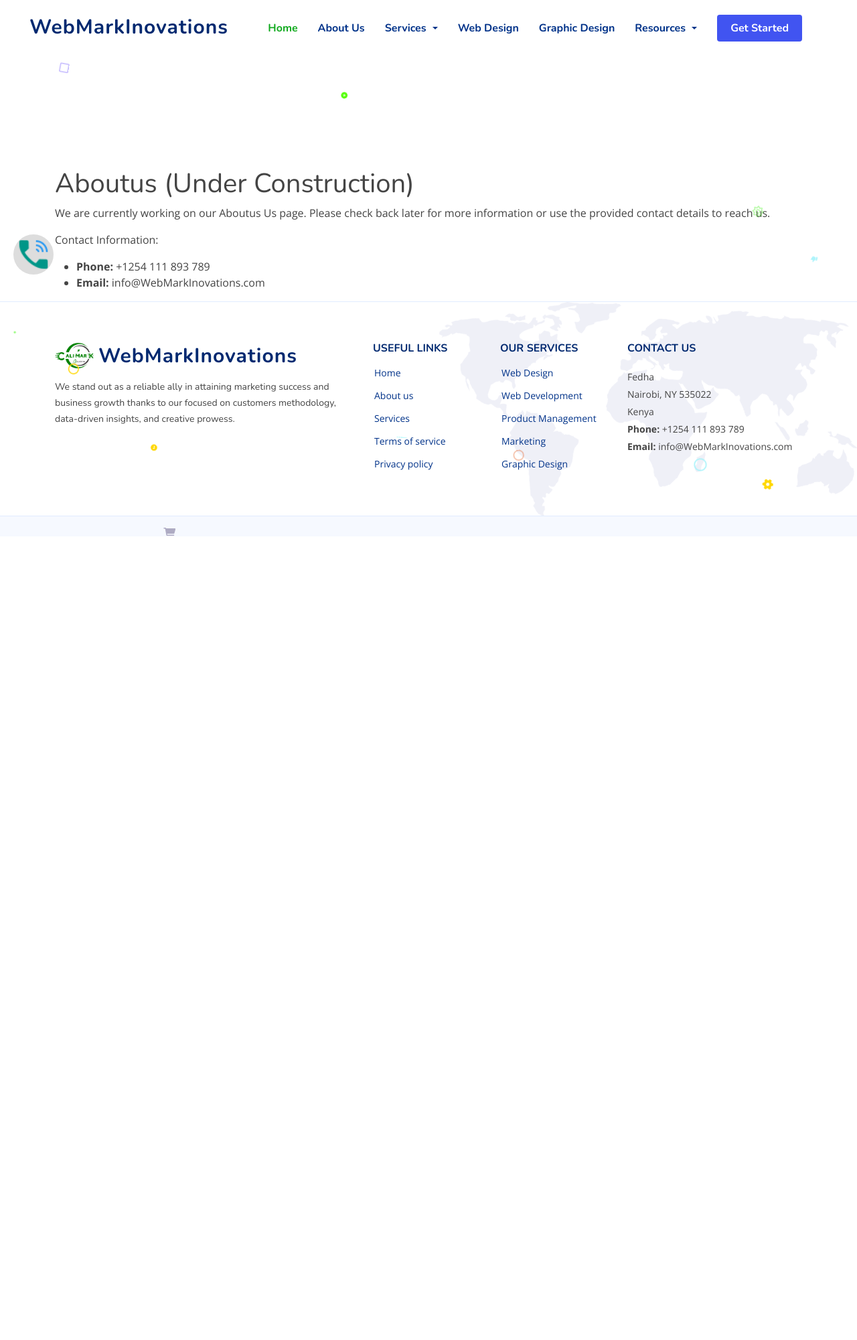
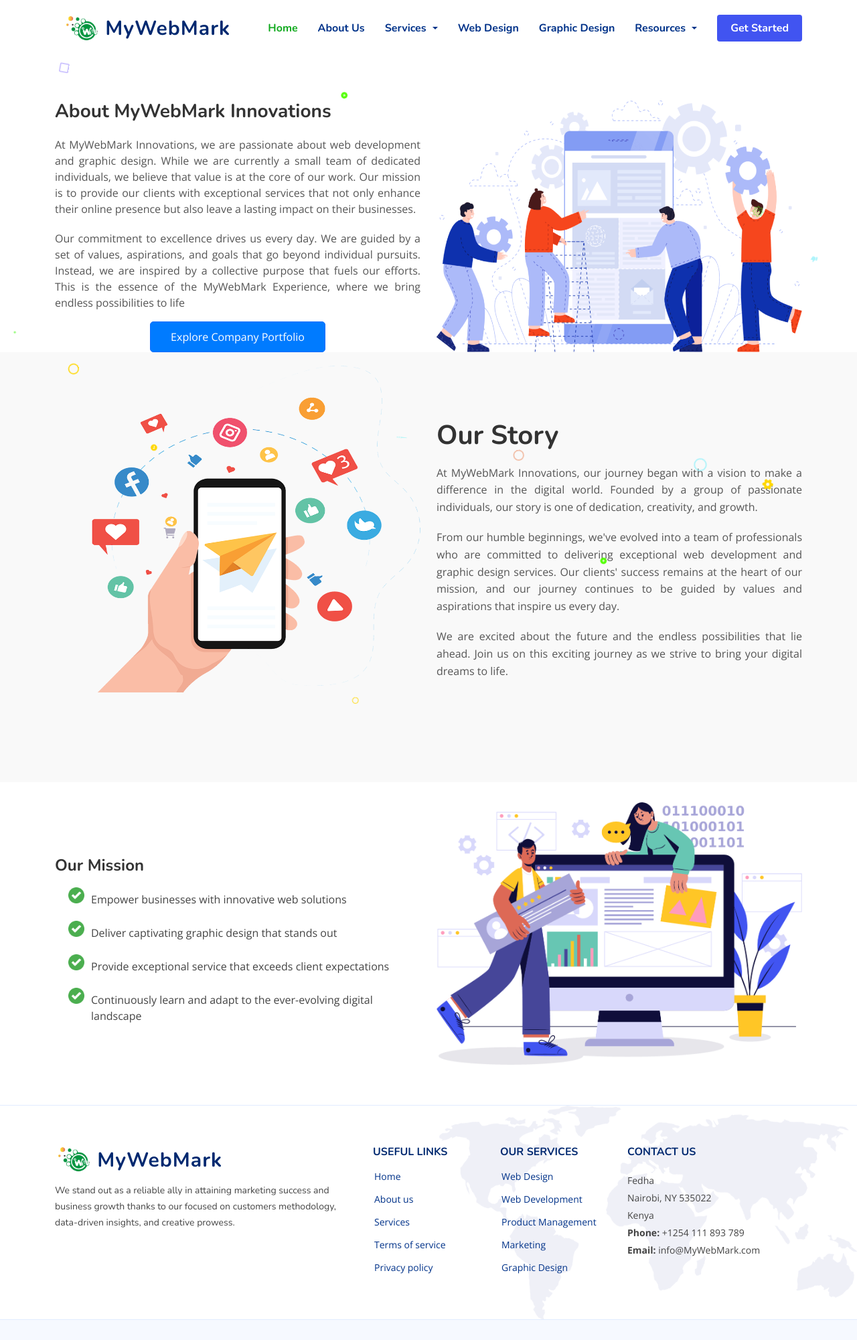
Before and after one commit to markcyfred/markcyfred1.github.io, a PHP site: page /aboutus.html in a window 1280 px wide. Shown: the whole page at 67% size. Before the commit the page ends 800 px from the top, so only its background shows below. Run offline with PHP 8.4, Linux system fonts and the light colour scheme; some libraries are stand-ins or nearby versions.

Commit message:
about us

```diff
--- a/aboutus.html
+++ b/aboutus.html
@@ -4,9 +4,10 @@
 <head>
   <meta charset="utf-8">
   <meta content="width=device-width, initial-scale=1.0" name="viewport">
-  <title>WebMark Inovations</title>
+  <title>MyWebMark</title>
+
   <!-- logo -->
-  <link href="assets/img/logo11.jpg" rel="icon">
+  <link href="assets/img/logo.jpg" rel="icon">
   <!-- Online CSS -->
   <link
     href="https://fonts.googleapis.com/css?family=Open+Sans:300,300i,400,400i,600,600i,700,700i|Nunito:300,300i,400,400i,600,600i,700,700i|Poppins:300,300i,400,400i,500,500i,600,600i,700,700i"
@@ -22,34 +23,10 @@
   <link href="assets/css/belo.css" rel="stylesheet">
   <link href="assets/css/services1.css" rel="stylesheet">
   <link href="assets/css/belo.css" rel="stylesheet">
+  <link href="assets/css/Aboutus1.css" rel="stylesheet">
 
 </head>
-<a href="Contact Us.html" class="contact-button"></a>
 
-</button>
-<style>
-   .contact-button {
-      position: fixed;
-      bottom: 20px;
-      left: 20px;
-      top: 350px;
-      z-index: 999;
-      width: 60px;
-      height: 60px;
-      cursor: pointer;
-      background-image: url('assets/img/call.png');
-      background-size: 100%; /* Adjust the size of the background image */
-      background-repeat: no-repeat;
-      transition: background-image 0.3s ease, background-color 0.3s ease;
-      background-color: #ddd;
-      border-radius: 50%;
-    }
-    .contact-button:hover {
-      background-color: #007700;
-
-    }
-
-</style>
 <body>
 
   <!-- ======= Header ======= -->
@@ -57,10 +34,12 @@
     <div id="shapes-container"></div>
     <div class="container-fluid container-xl d-flex align-items-center justify-content-between">
       <div class="container-fluid container-xl d-flex align-items-center justify-content-between">
-        <div style="width: 180px; margin-left: -50px; " id="headerLogoBeforeScroll" class="logo">
-          <span>WebMarkInovations</span>
-        </div>
+        <a href="index.html" class="logo d-flex align-items-center">
+          <img src="assets/img/logo.jpg" alt="">
+          <span style="display: block;">MyWebMark</span>
+        </a>
       </div>
+
       <nav id="navbar" class="navbar">
         <ul>
           <li><a class="nav-link scrollto active" href="index.html">Home</a></li>
@@ -92,7 +71,6 @@
                 <a href="#"><strong style="color: #007700;">Company</strong></a>
                 <a href="#">Careers</a>
                 <a href="#">Design Press Kit</a>
-
               </li>
             </ul>
           </li>
@@ -102,19 +80,80 @@
       </nav>
     </div>
   </header>
+  <main>
+    <section id="about-us">
+      <div class="container">
+        <div class="row">
+          <div class="col-lg-6">
+            <h2 class="about-heading">About MyWebMark Innovations</h2>
+            <p>At MyWebMark Innovations, we are passionate about web development and graphic design. While we are
+              currently a small team of dedicated individuals, we believe that value is at the core of our work. Our
+              mission is to provide our clients with exceptional services that not only enhance their online presence
+              but also leave a lasting impact on their businesses.</p>
+            <p>Our commitment to excellence drives us every day. We are guided by a set of values, aspirations, and
+              goals that go beyond individual pursuits. Instead, we are inspired by a collective purpose that fuels our
+              efforts. This is the essence of the MyWebMark Experience, where we bring endless possibilities to life</p>
+            <div class="text-center"> <!-- Center-align the button -->
+              <a href="aboutus.html" class="btn btn-primary">Explore Company Portfolio</a>
+            </div>
+          </div>
+          <div class="col-lg-6">
+            <img src="assets/img/features.png" alt="MyWebMark Image" class="img-fluid">
+          </div>
+        </div>
+      </div>
+    </section>
 
-  <div style="margin-top: 250px;" class="container">
-          <h1>Aboutus (Under Construction)</h1>
-          <p>We are currently working on our Aboutus Us page. Please check back later for more information or use the
-            provided contact details to reach us.</p>
-          <p>Contact Information:</p>
-          <ul>
-            <li><strong>Phone:</strong> +1254 111 893 789</li>
-            <li><strong>Email:</strong> info@WebMarkInovations.com</li>
-            <!-- Add more contact information if needed -->
-          </ul>
+    <section id="our-story">
+      <div class="container">
+        <div class="row">
+          <div class="col-lg-6">
+            <img src="assets/img/3rd.png" alt="Our Story Image" class="img-fluid">
+          </div>
+          <div class="col-lg-6">
+            <h2 class="about-heading">Our Story</h2>
+            <p>At MyWebMark Innovations, our journey began with a vision to make a difference in the digital world.
+              Founded by a group of passionate individuals, our story is one of dedication, creativity, and growth.</p>
+            <p>From our humble beginnings, we've evolved into a team of professionals who are committed to delivering
+              exceptional web development and graphic design services. Our clients' success remains at the heart of our
+              mission, and our journey continues to be guided by values and aspirations that inspire us every day.</p>
+            <p>We are excited about the future and the endless possibilities that lie ahead. Join us on this exciting
+              journey as we strive to bring your digital dreams to life.</p>
+          </div>
         </div>
+      </div>
+    </section>
+    <section id="our-mission">
+      <div class="container">
+        <div class="row">
+          <div class="col-lg-6 order-lg-2">
+            <img src="assets/img/features-2.png" alt="About Us Image">
+          </div>
+          <div class="col-lg-6 order-lg-1">
+            <h2 class="about-heading">Our Mission</h2>
+            <ul>
+              <li>
+                <img src="assets/img/accept.png" alt="Icon 1">
+                Empower businesses with innovative web solutions
+              </li>
+              <li>
+                <img src="assets/img/accept.png" alt="Icon 2">
+                Deliver captivating graphic design that stands out
+              </li>
+              <li>
+                <img src="assets/img/accept.png" alt="Icon 3">
+                Provide exceptional service that exceeds client expectations
+              </li>
+              <li>
+                <img src="assets/img/accept.png" alt="Icon 4">
+                Continuously learn and adapt to the ever-evolving digital landscape
+              </li>
+            </ul>
 
+          </div>
+        </div>
+      </div>
+    </section>
   </main>
   <!-- ======= Footer ======= -->
   <footer id="footer" class="footer">
@@ -123,15 +162,15 @@
         <div class="row gy-4">
           <div class="col-lg-5 col-md-12 footer-info">
             <a href="index.html" class="logo d-flex align-items-center">
-              <img src="assets/img/logo1.png" alt="">
-              <span>WebMarkInovations</span>
+              <img src="assets/img/logo.jpg" alt="">
+              <span style="display: block;">MyWebMark</span>
             </a>
             <p>We stand out as a reliable ally in attaining marketing success and business growth thanks to our focused
               on customers methodology, data-driven insights, and creative prowess.</p>
             <div class="social-links mt-3">
               <a href="https://www.facebook.com/mark.kinai.1/" class="facebook"><i class="bi bi-facebook"></i></a>
               <a href="https://www.linkedin.com/in/mark-kinai-2948b3275/" class="linkedin"><i
-                  class="bi bi-linkedin"></i></a>
+                 class="bi bi-linkedin"></i></a>
             </div>
           </div>
           <div class="col-lg-2 col-6 footer-links">
@@ -161,7 +200,7 @@
               Nairobi, NY 535022<br>
               Kenya <br>
               <strong>Phone:</strong> +1254 111 893 789<br>
-              <strong>Email:</strong> info@WebMarkInovations.com<br>
+              <strong>Email:</strong> info@MyWebMark.com<br>
             </p>
           </div>
         </div>
@@ -172,7 +211,6 @@
   <div class="back-to-top" id="backToTop">
     <i class="fa fa-arrow-up"></i>
   </div>
-
   <!-- Vendor JS Files -->
   <script src="assets/vendor/aos/aos.js"></script>
   <script src="assets/vendor/glightbox/js/glightbox.min.js"></script>
@@ -181,10 +219,8 @@
   <script src="assets/vendor/php-email-form/validate.js"></script>
   <script src="assets/js/main.js"></script>
   <script src="assets/js/belowheader.js"></script>
-
   <!-- Online JS -->
   <script src="https://code.jquery.com/jquery-3.6.0.min.js"></script>
-
   <script>
     function loadShapesContent() {
       fetch('shapes.html')
@@ -197,11 +233,8 @@
           console.error('Error loading shapes content:', error);
         });
     }
-
     loadShapesContent();
   </script>
-
-
   <script>
     $(document).ready(function () {
       $(window).scroll(function () {
@@ -221,5 +254,4 @@
   </script>
 
 </body>
-
 </html>
--- /dev/null
+++ b/assets/css/Aboutus.css
@@ -0,0 +1,156 @@
+/* Style the About Us section */
+#about-us {
+          background-color: white;
+          padding: 150px 0;
+}
+
+.about-heading {
+          font-size: 28px;
+          font-weight: bold;
+          color: #333;
+}
+
+#about-us p {
+          font-size: 16px;
+          color: #555;
+          margin-top: 20px;
+          text-align: justify;
+}
+
+/* Style the image on the right */
+#about-us img {
+          width: 100%;
+          height: 100%;
+          display: block;
+          margin-left: auto;
+}
+
+h2 {
+          font-size: 40px;
+          font-weight: bold;
+          color: #333;
+          margin-top: 0px;
+}
+
+/*our-story*/
+#our-story {
+          background-color: #f9f9f9;
+          padding: 50px 0;
+          margin-top: -150px;
+}
+
+#our-story h2 {
+          font-size: 40px;
+          font-weight: bold;
+          color: #333;
+          margin-top: 50px;
+}
+
+#our-story p {
+          font-size: 16px;
+          line-height: 1.6;
+          color: #555;
+          margin-top: 20px;
+          text-align: justify;
+}
+
+#our-story img {
+          width: 90%;
+          height: 90%;
+          display: block;
+          margin-left: auto;
+          margin-top: -30px;
+}
+
+/*our-mission*/
+/* CSS for the mission icons */
+#our-mission ul {
+          list-style-type: none;
+          padding-left: 0;
+}
+
+#our-mission ul li {
+          margin-bottom: 10px;
+          display: flex;
+          align-items: baseline;
+}
+
+/* CSS for the mission icons */
+#our-mission ul li img {
+          width: 24px;
+          height: 24px;
+          margin-right: 10px;
+          vertical-align: middle;
+          margin-top: 10px;
+}
+
+/* CSS for the right column with the image */
+#our-mission .col-lg-6.order-lg-2 {
+          text-align: center;
+}
+
+/* CSS for the image */
+#our-mission img {
+          max-width: 100%;
+          height: auto;
+          margin-top: -30px;
+}
+
+/* CSS for the left column with text content */
+#our-mission .col-lg-6.order-lg-1 {
+          padding-right: 40px;
+}
+
+/* CSS for the heading and text content */
+#our-mission .about-heading {
+          font-size: 24px;
+          color: #333;
+          margin-top: 50px;
+}
+
+#our-mission p {
+          font-size: 16px;
+          line-height: 1.5;
+}
+
+/* CSS for the unordered list */
+#our-mission ul {
+          list-style-type: disc;
+          padding-left: 20px;
+}
+
+#our-mission li {
+          margin-bottom: 10px;
+}
+
+/* Responsive layout for smaller screens */
+@media (max-width: 768px) {
+          #about-us {
+                    padding: 40px 0;
+          }
+
+          .about-heading {
+                    font-size: 24px;
+                    margin-bottom: 10px;
+          }
+
+          #about-us p {
+                    font-size: 14px;
+          }
+
+          #about-us img {
+                    margin-top: 10px;
+          }
+}
+
+/* Add this to your existing CSS file or create a new one for animations */
+.fade-in {
+          opacity: 0;
+          transform: translateY(20px);
+          transition: opacity 0.5s ease, transform 0.5s ease;
+}
+
+.fade-in.visible {
+          opacity: 1;
+          transform: translateY(0);
+}
--- /dev/null
+++ b/assets/css/Aboutus1.css
@@ -0,0 +1 @@
+@import url(Aboutus.css);
--- a/assets/css/belowheader.css
+++ b/assets/css/belowheader.css
@@ -2,18 +2,7 @@
           animation: bounceIn 1.5s ease-in-out forwards;
       }
 
-      /* Define the bounce-in animation */
-      @keyframes bounceIn {
-          0%, 20%, 50%, 80%, 100% {
-              transform: translateY(0);
-          }
-          40% {
-              transform: translateY(-30px);
-          }
-          60% {
-              transform: translateY(-15px);
-          }
-      }
+
 
       /* Style the hero section */
       .content-below-header {
```
Also changed, not shown: index.html (+9 -29 lines), assets/img/icons8-double-tick-64.png (added), assets/img/icons8-tick-64 (1).png (added), assets/img/icons8-tick-64.png (added).
